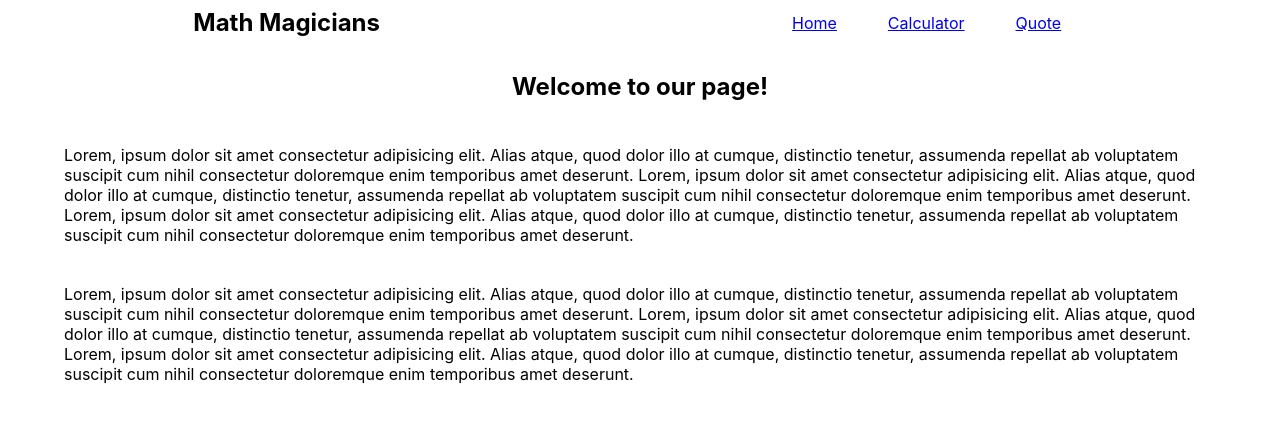
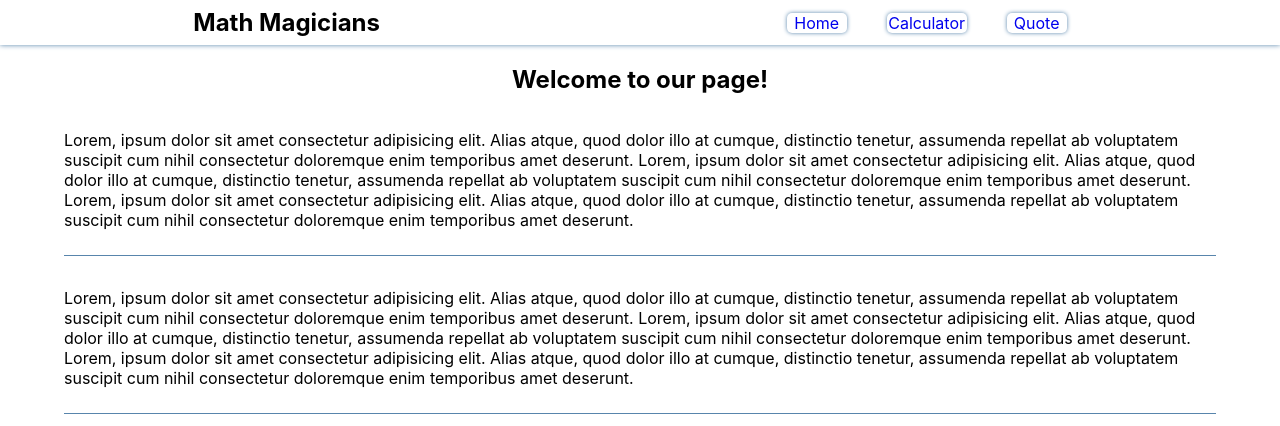
Before and after one commit to Zven94/math-magicians, a React (Create React App) app: page / in a window 1280 px wide. Shown: the top 426 px of the page. Built offline with nearby package versions, Linux system fonts and the light colour scheme.

Commit message:
Add style to WebApp

```diff
--- a/src/App.css
+++ b/src/App.css
@@ -1,8 +1,9 @@
 #root {
   display: flex;
-  height: 50vh;
+  height: 36.6vh;
   flex-direction: column;
-  justify-content: space-between;
+
+  /* justify-content: space-between; */
   align-items: center;
 }
 
@@ -14,6 +15,7 @@
   align-items: center;
   text-align: center;
   justify-content: space-around;
+  box-shadow: 0 0 5px #5885ac;
 }
 
 .nav-li {
@@ -21,6 +23,41 @@
   display: flex;
   flex-direction: row;
   justify-content: space-around;
+}
+
+.header-nav-home {
+  display: block;
+  text-decoration: none;
+  width: 60px;
+  border-radius: 5px;
+  box-shadow: 0 0 4px #5885ac;
+  box-sizing: border-box;
+}
+
+.header-nav-calculator {
+  display: block;
+  text-decoration: none;
+  width: 80px;
+  border-radius: 5px;
+  box-shadow: 0 0 4px #5885ac;
+  box-sizing: border-box;
+}
+
+.header-nav-quote {
+  display: block;
+  text-decoration: none;
+  width: 60px;
+  text-align: center;
+  border-radius: 5px;
+  box-shadow: 0 0 4px #5885ac;
+  box-sizing: border-box;
+}
+
+.header-nav-home:hover,
+.header-nav-calculator:hover,
+.header-nav-quote:hover {
+  color: #fff;
+  background-color: #6fa9db;
 }
 
 li {
@@ -36,6 +73,7 @@ li {
   background-color: #5885ac;
   border-radius: 5px;
   box-shadow: 0 0 15px #6fa9db;
+  margin-bottom: 10px;
 }
 
 .row-total {
@@ -92,6 +130,15 @@ button:hover {
   background-color: rgb(255, 140, 32);
 }
 
+.quotePage-div {
+  width: 100%;
+  height: 31vh;
+  display: flex;
+  align-items: center;
+  justify-content: center;
+  background-image: linear-gradient(to bottom right, #5885ac, #ac58a8);
+}
+
 .footer {
   color: #fff;
   width: 40%;
@@ -119,11 +166,15 @@ button:hover {
 .calculator-div-1 {
   width: 100%;
   display: flex;
-  flex-direction: row;
+  align-items: center;
+  flex-direction: column;
   justify-content: space-around;
+  background-image: linear-gradient(to bottom right, #5885ac, #ac58a8);
 }
 
 .home-p-1,
 .home-p-2 {
   width: 90%;
+  padding-bottom: 25px;
+  border-bottom: 1px solid #5885ac;
 }
--- a/src/routes/quote.jsx
+++ b/src/routes/quote.jsx
@@ -4,9 +4,12 @@ import App from '../App';
 const quotePage = () => (
   <>
     <App />
-    <footer className="footer">
-      <Quote />
-    </footer>
+    <div className="quotePage-div">
+
+      <main className="footer">
+        <Quote />
+      </main>
+    </div>
   </>
 );
 
```
